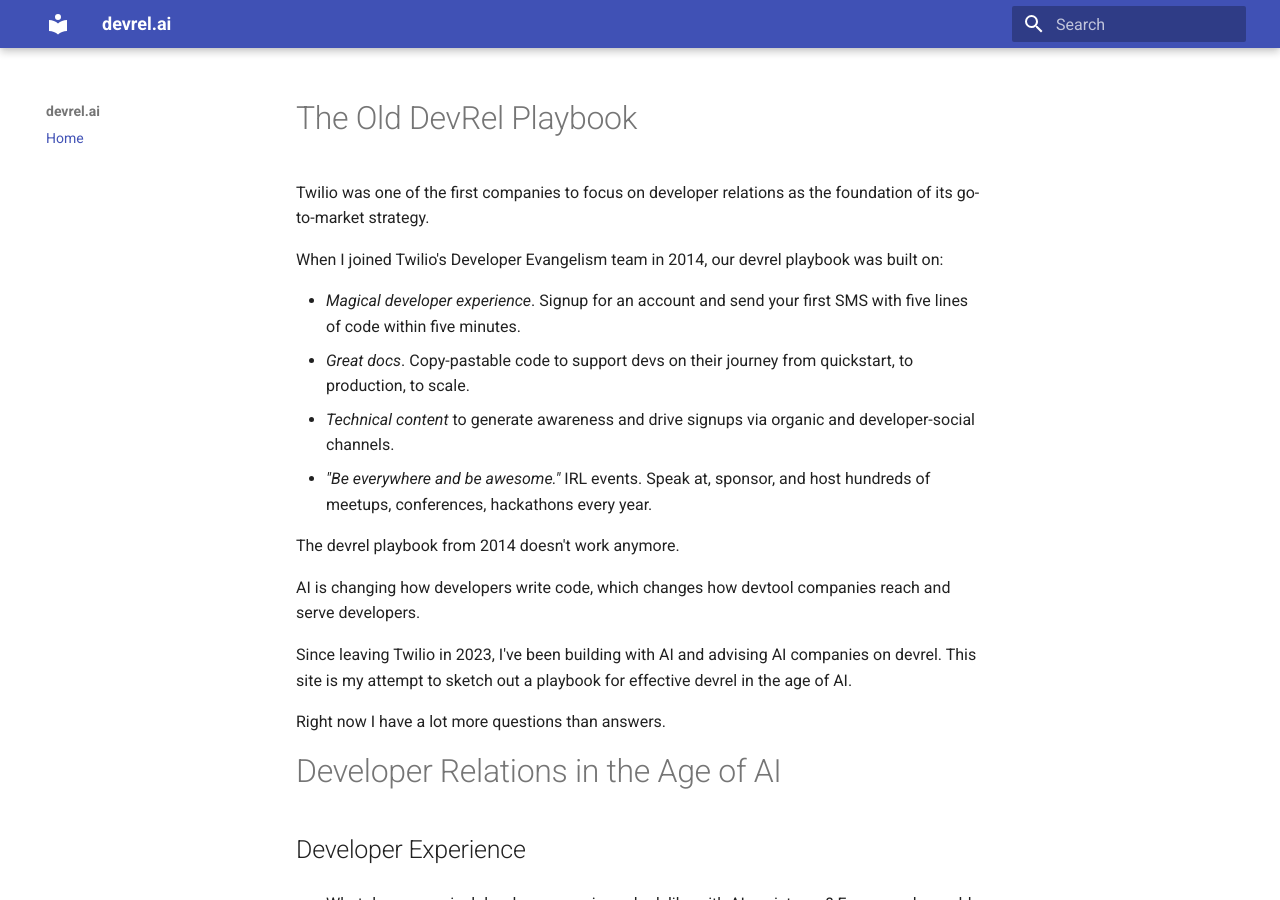
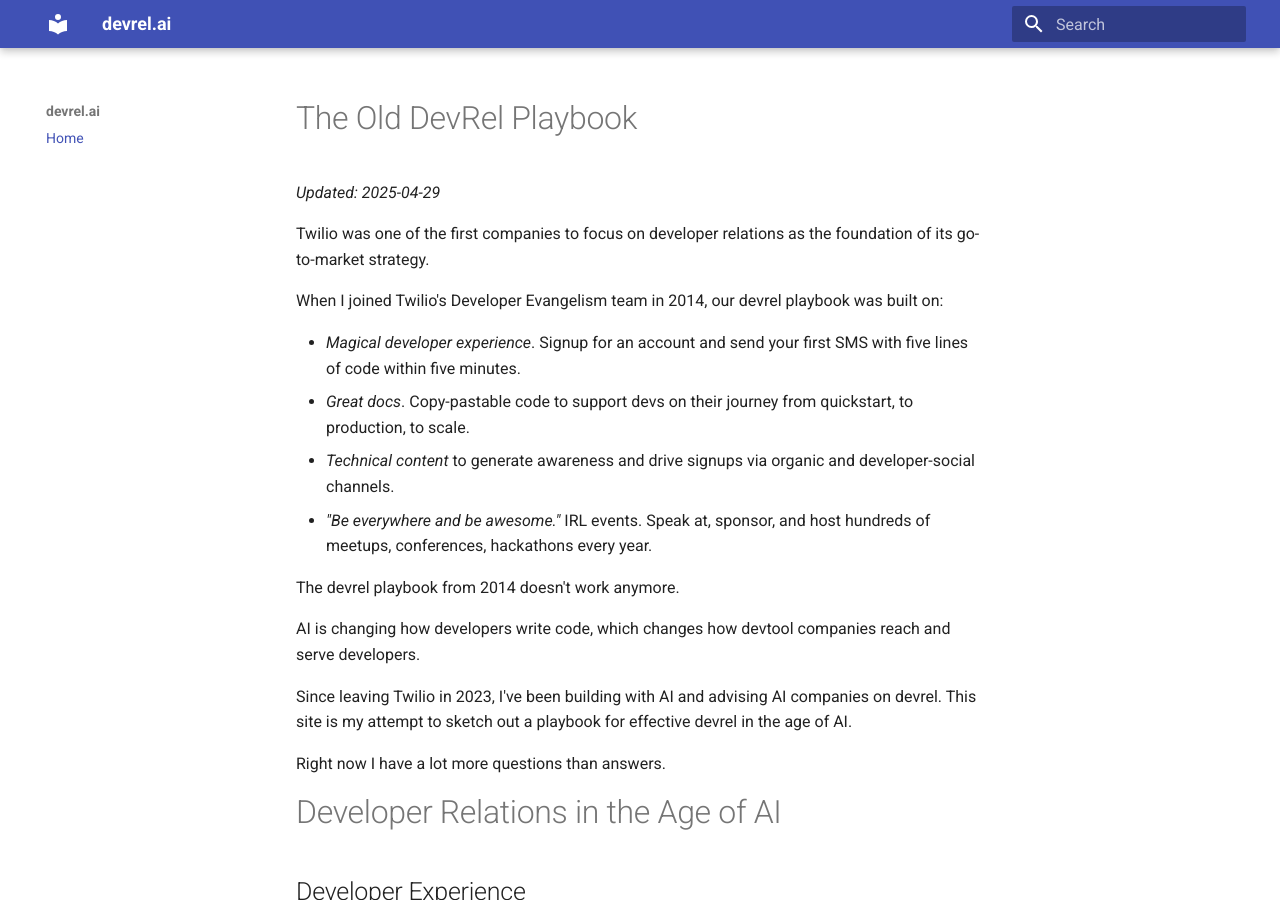
Before and after one commit to GregBaugues/devrel.ai, an MkDocs documentation site: the page built from docs/index.md, in a window 1280 px wide and 900 px high. Built offline with MkDocs 1.6.1 and Material for MkDocs 9.7.7, drawn with Linux system fonts in a browser that asks for light colours.

Commit message:
Update content from DevRel.ai/Site Content (with lowercase filenames)

```diff
--- a/docs/index.md
+++ b/docs/index.md
@@ -1,4 +1,5 @@
 # The Old DevRel Playbook
+*Updated: 2025-04-29*
 
 Twilio was one of the first companies to focus on developer relations as the foundation of its go-to-market strategy.
 
```
